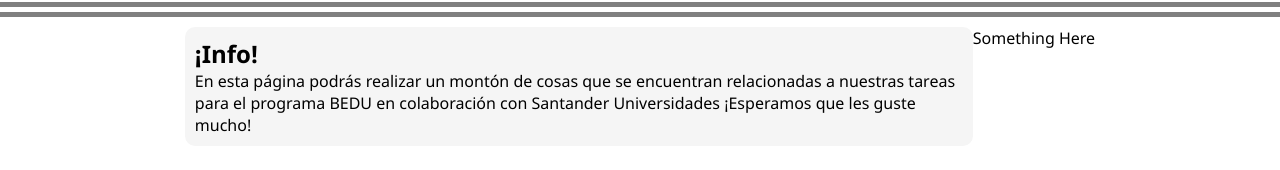
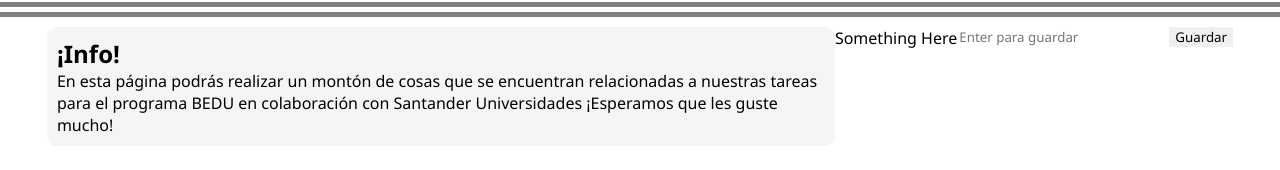
Before and after one commit to devnull404/TODO, a website: page index.html in a window 1280 px wide. Shown: the part 76-246 px from the top of the page. Drawn offline with Linux system fonts and the light colour scheme.

Commit message:
Agregando las tareas a la lista

```diff
--- a/JS/victor.js
+++ b/JS/victor.js
@@ -1 +1,67 @@
 let victor = 1;
+var app = document.getElementById("app");
+var input, btnSave, navContainer, listUl;
+var value;
+
+    //Contenedor para las tareas
+    navContainer = document.createElement("div");
+    navContainer.id = "contenedor-tareas";
+    document.body.appendChild(navContainer);
+    navContainer.style.display = "flex";
+    navContainer.style.alignItems = "center";
+    navContainer.style.justifyContent = "center";
+
+    //lista de las tareas
+    listUl = document.createElement("ul");
+    listUl.id = "tareas";
+    navContainer.appendChild(listUl);
+
+
+    function crearTags() {
+
+        app.style.display = "flex";
+        app.style.alignItems = "center";
+        app.style.justifyContent = "center";
+        // app.style.flexDirection = "column";
+
+
+        //Crear input
+        input =  document.createElement("input");
+        input.id = "taskText";
+        input.type = "text";
+        input.placeholder = "Enter para guardar";
+        input.style.marginRight = 10 + 'px';
+        app.appendChild(input);
+
+        //crear boton
+        btnSave= document.createElement("button");
+        btnSave.id = "btnListar";
+        btnSave.textContent = "Guardar";
+        btnSave.style.cursor = "pointer";
+        app.appendChild(btnSave);
+
+
+    };
+
+    crearTags();
+
+    function addTasks(){
+        var value = input.value;
+        var taskLi, taskChkbx, taskValue, taskBtn;
+        taskLi = document.createElement("li");
+        taskChkbx = document.createElement("input");
+        taskChkbx.setAttribute("type", "checkbox");
+        taskValue = document.createTextNode(value);
+        taskBtn = document.createElement("button");
+        taskBtn.textContent = "Eliminar";
+        taskLi.appendChild(taskChkbx);
+        taskLi.appendChild(taskValue);
+        taskLi.appendChild(taskBtn);
+        listUl.appendChild(taskLi);
+
+    };
+
+     //Guardar los tareas en la lista
+     btnSave.addEventListener('click', function() {
+        addTasks();
+       });
--- a/index.html
+++ b/index.html
@@ -28,8 +28,16 @@
         <section>
             Something Here
         </section>
+<article>
+    <div id="app">
+    </div>
+</article>
+
+
+
     </body>
 
     <script src="./JS/main.js"></script>
+    <script src="./JS/victor.js"></script>
 </body>
 </html>
```
